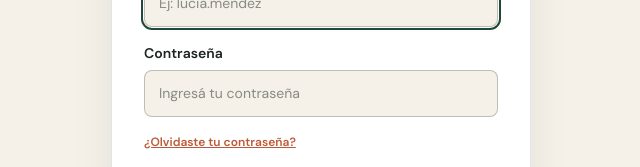
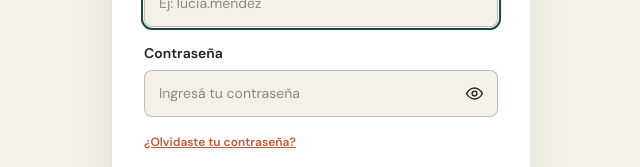
Before and after one commit to sofiasavarino/TP_DAO_G7, a React (Vite) app in the folder frontend/: page /login in a window 1280 px wide. Shown: the part 364-531 px from the top of the page, without its empty margins (319-959 px from the left). Built offline with nearby package versions, Linux system fonts and the light colour scheme; no server answers; a web font is replaced by a local one.

Commit message:
Agrego ojito para la contraseña

```diff
--- a/frontend/src/pages/LoginPage.tsx
+++ b/frontend/src/pages/LoginPage.tsx
@@ -1,3 +1,90 @@
+// // import { useState, type FormEvent } from 'react';
+// // import { Link, Navigate, useNavigate } from 'react-router-dom';
+// // import { useAuth } from '../context/AuthContext';
+// // import { ApiError } from '../services/api';
+// // import { RUTA_REGISTRO, rutaInicialPorRol } from '../utils/rutas';
+
+// // export default function LoginPage() {
+// //   const { usuario, rol, cargando, login } = useAuth();
+// //   const navigate = useNavigate();
+// //   const [nombreUsuario, setNombreUsuario] = useState('');
+// //   const [password, setPassword] = useState('');
+// //   const [error, setError] = useState<string | null>(null);
+// //   const [enviando, setEnviando] = useState(false);
+
+// //   // Si ya hay sesión iniciada, no tiene sentido mostrar el login
+// //   if (!cargando && usuario && rol) {
+// //     return <Navigate to={rutaInicialPorRol(rol)} replace />;
+// //   }
+
+// //   const onSubmit = async (e: FormEvent) => {
+// //     e.preventDefault();
+// //     setError(null);
+// //     setEnviando(true);
+// //     try {
+// //       const u = await login(nombreUsuario.trim(), password);
+// //       navigate(rutaInicialPorRol(u.rol.nombre), { replace: true });
+// //     } catch (err) {
+// //       if (err instanceof ApiError) {
+// //         setError(err.status === 401 ? 'Usuario o contraseña incorrectos' : err.message);
+// //       } else {
+// //         setError('No se pudo conectar con el servidor. Verificá que el backend esté levantado.');
+// //       }
+// //     } finally {
+// //       setEnviando(false);
+// //     }
+// //   };
+
+// //   return (
+// //     <main className="login-page">
+// //       <section className="login-card">
+// //         <div className="brand login-brand">
+// //           <span>Herm</span>
+// //           <i>es</i>
+// //           <b>.</b>
+// //         </div>
+// //         <h1>Iniciá sesión</h1>
+// //         <p className="login-sub">Ingresá con tu usuario de la biblioteca.</p>
+
+// //         <form className="login-form" onSubmit={onSubmit}>
+// //           {error && (
+// //             <div className="login-error" role="alert">
+// //               {error}
+// //             </div>
+// //           )}
+// //           <label>
+// //             Usuario
+// //             <input
+// //               required
+// //               autoFocus
+// //               autoComplete="username"
+// //               placeholder="Ej: lucia.mendez"
+// //               value={nombreUsuario}
+// //               onChange={(e) => setNombreUsuario(e.target.value)}
+// //             />
+// //           </label>
+// //           <label>
+// //             Contraseña
+// //             <input
+// //               required
+// //               type="password"
+// //               autoComplete="current-password"
+// //               value={password}
+// //               onChange={(e) => setPassword(e.target.value)}
+// //             />
+// //           </label>
+// //           <button className="confirm-reservation" type="submit" disabled={enviando}>
+// //             {enviando ? 'Ingresando...' : 'Ingresar'}
+// //           </button>
+// //         </form>
+
+// //         <p className="login-alt">
+// //           ¿No tenés cuenta? <Link to={RUTA_REGISTRO}>Registrate como socio</Link>
+// //         </p>
+// //       </section>
+// //     </main>
+// //   );
+// // }
 // import { useState, type FormEvent } from 'react';
 // import { Link, Navigate, useNavigate } from 'react-router-dom';
 // import { useAuth } from '../context/AuthContext';
@@ -11,8 +98,8 @@
 //   const [password, setPassword] = useState('');
 //   const [error, setError] = useState<string | null>(null);
 //   const [enviando, setEnviando] = useState(false);
+//   const [olvideClave, setOlvideClave] = useState(false);
 
-//   // Si ya hay sesión iniciada, no tiene sentido mostrar el login
 //   if (!cargando && usuario && rol) {
 //     return <Navigate to={rutaInicialPorRol(rol)} replace />;
 //   }
@@ -20,13 +107,17 @@
 //   const onSubmit = async (e: FormEvent) => {
 //     e.preventDefault();
 //     setError(null);
+//     if (!nombreUsuario.trim()) {
+//       setError('Ingresá tu nombre de usuario.');
+//       return;
+//     }
 //     setEnviando(true);
 //     try {
 //       const u = await login(nombreUsuario.trim(), password);
 //       navigate(rutaInicialPorRol(u.rol.nombre), { replace: true });
 //     } catch (err) {
 //       if (err instanceof ApiError) {
-//         setError(err.status === 401 ? 'Usuario o contraseña incorrectos' : err.message);
+//         setError(err.status === 401 ? 'Usuario o contraseña incorrectos.' : err.message);
 //       } else {
 //         setError('No se pudo conectar con el servidor. Verificá que el backend esté levantado.');
 //       }
@@ -69,10 +160,26 @@
 //               required
 //               type="password"
 //               autoComplete="current-password"
+//               placeholder="Ingresá tu contraseña"
 //               value={password}
 //               onChange={(e) => setPassword(e.target.value)}
 //             />
 //           </label>
+
+//           <button
+//             type="button"
+//             className="link-inline"
+//             onClick={() => setOlvideClave((v) => !v)}
+//           >
+//             ¿Olvidaste tu contraseña?
+//           </button>
+
+//           {olvideClave && (
+//             <p className="info-box" role="note">
+//               Para blanquear tu contraseña, acercate al mostrador de cualquiera de nuestras sedes con tu DNI o escribinos desde tu correo registrado.
+//             </p>
+//           )}
+
 //           <button className="confirm-reservation" type="submit" disabled={enviando}>
 //             {enviando ? 'Ingresando...' : 'Ingresar'}
 //           </button>
@@ -96,6 +203,7 @@ export default function LoginPage() {
   const navigate = useNavigate();
   const [nombreUsuario, setNombreUsuario] = useState('');
   const [password, setPassword] = useState('');
+  const [mostrarPassword, setMostrarPassword] = useState(false);
   const [error, setError] = useState<string | null>(null);
   const [enviando, setEnviando] = useState(false);
   const [olvideClave, setOlvideClave] = useState(false);
@@ -156,14 +264,68 @@ export default function LoginPage() {
           </label>
           <label>
             Contraseña
+            <div style={{ position: 'relative', display: 'flex', alignItems: 'center' }}>
               <input
                 required
-              type="password"
+                type={mostrarPassword ? 'text' : 'password'}
                 autoComplete="current-password"
                 placeholder="Ingresá tu contraseña"
                 value={password}
                 onChange={(e) => setPassword(e.target.value)}
+                style={{ width: '100%', paddingRight: 42 }}
               />
+              <button
+                type="button"
+                onClick={() => setMostrarPassword((v) => !v)}
+                aria-label={mostrarPassword ? 'Ocultar contraseña' : 'Ver contraseña'}
+                aria-pressed={mostrarPassword}
+                style={{
+                  position: 'absolute',
+                  right: 10,
+                  background: 'transparent',
+                  border: 0,
+                  padding: 4,
+                  display: 'grid',
+                  placeItems: 'center',
+                  color: 'var(--muted)',
+                  cursor: 'pointer',
+                }}
+              >
+                {mostrarPassword ? (
+                  <svg
+                    width="19"
+                    height="19"
+                    viewBox="0 0 24 24"
+                    fill="none"
+                    stroke="currentColor"
+                    strokeWidth="1.8"
+                    strokeLinecap="round"
+                    strokeLinejoin="round"
+                    aria-hidden="true"
+                  >
+                    <path d="M17.94 17.94A10.07 10.07 0 0 1 12 20c-7 0-11-8-11-8a18.45 18.45 0 0 1 5.06-5.94" />
+                    <path d="M9.9 4.24A9.12 9.12 0 0 1 12 4c7 0 11 8 11 8a18.5 18.5 0 0 1-2.16 3.19" />
+                    <path d="M14.12 14.12a3 3 0 1 1-4.24-4.24" />
+                    <path d="m1 1 22 22" />
+                  </svg>
+                ) : (
+                  <svg
+                    width="19"
+                    height="19"
+                    viewBox="0 0 24 24"
+                    fill="none"
+                    stroke="currentColor"
+                    strokeWidth="1.8"
+                    strokeLinecap="round"
+                    strokeLinejoin="round"
+                    aria-hidden="true"
+                  >
+                    <path d="M2 12s3.5-7 10-7 10 7 10 7-3.5 7-10 7-10-7-10-7Z" />
+                    <circle cx="12" cy="12" r="3" />
+                  </svg>
+                )}
+              </button>
+            </div>
           </label>
 
           <button
```
Lines whose indentation alone changed are shown as unchanged.
